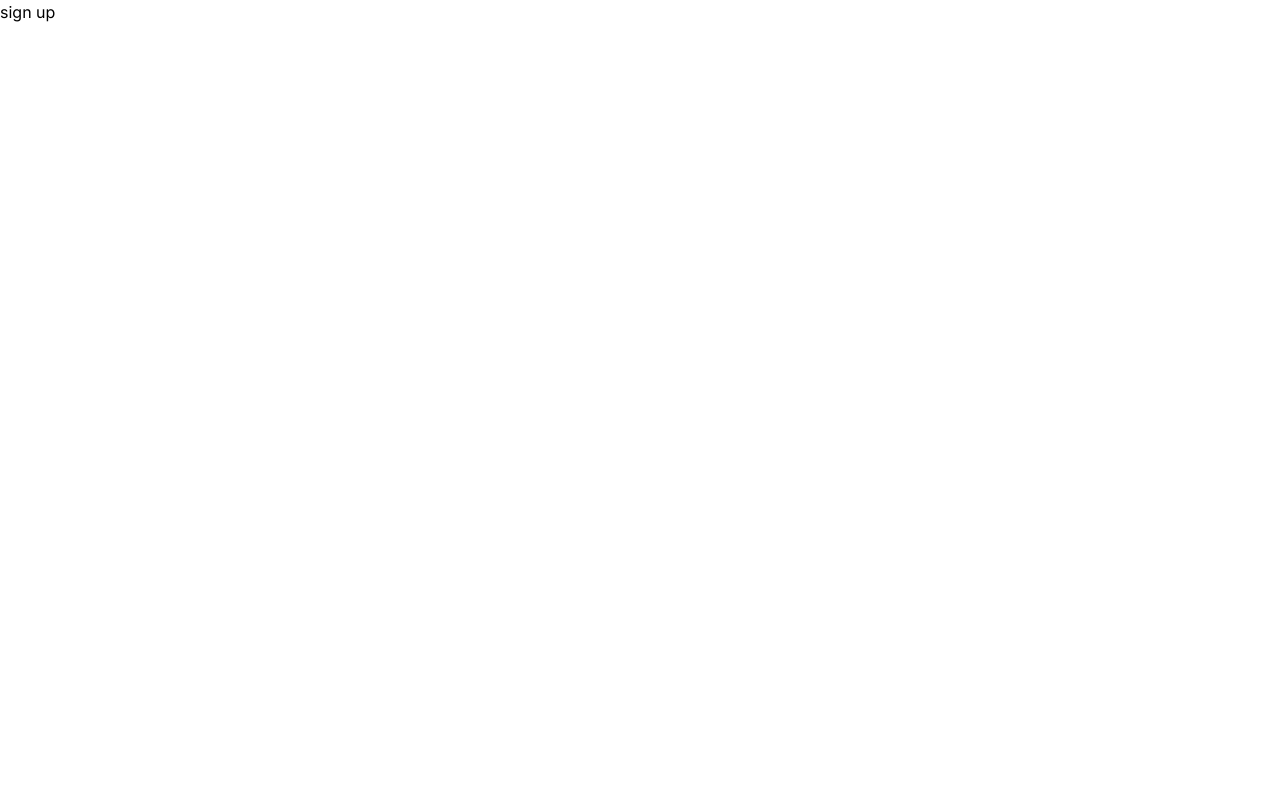
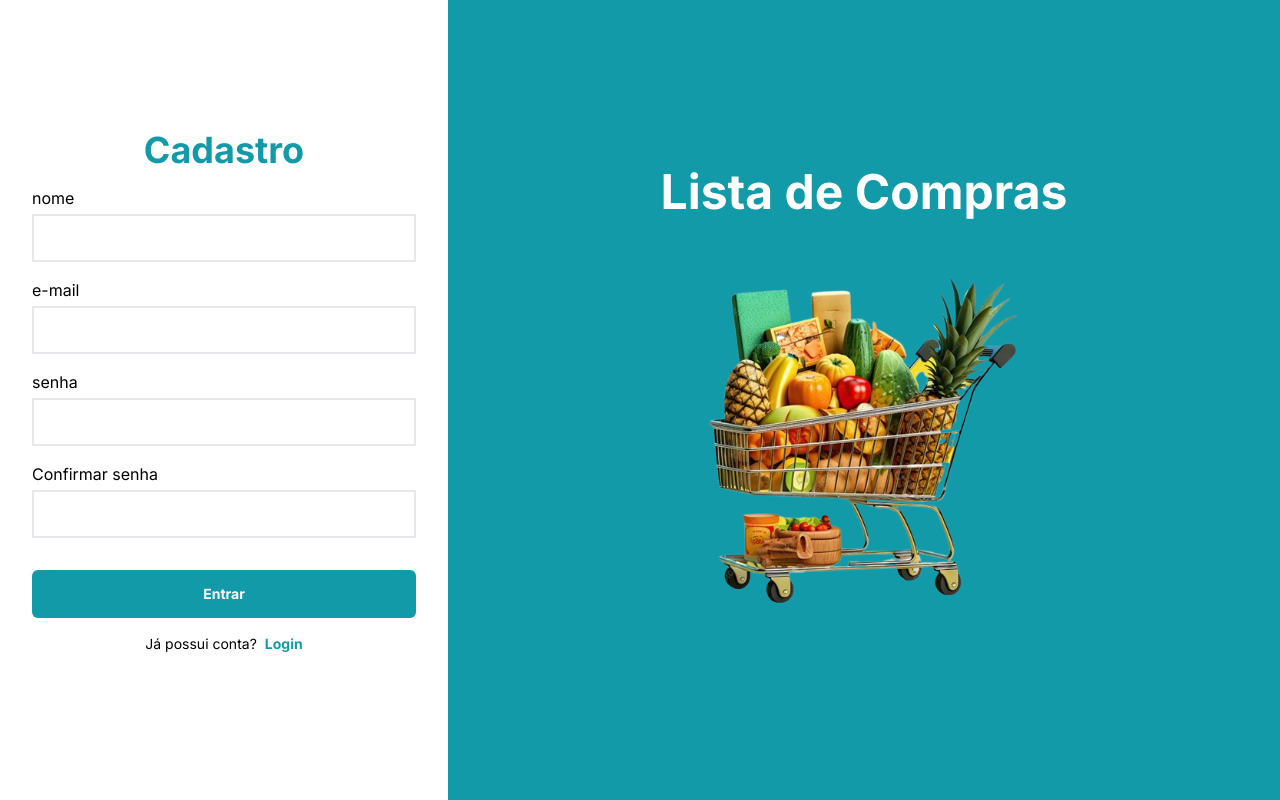
Before and after one commit to joaonevescampos/lista-de-compras, a Next.js app in the folder frontend/: page /signup in a window 1280 px wide. Built offline with nearby package versions, Linux system fonts and the light colour scheme.

Commit message:
criando cadastro e login

```diff
--- a/frontend/src/app/page.tsx
+++ b/frontend/src/app/page.tsx
@@ -1,36 +1,71 @@
 import Image from "next/image";
 import comprasImg from "../assets/img/compras.png";
-import SignUp from "./signup/page";
 
 export default function Login() {
   return (
-    <main className="z-10 flex justify-between items-center w-screen h-screen m-auto">
-      <section className=" flex flex-col items-center gap-48 w-[35%]">
-          <form className="flex flex-col items-start">
-          <legend className="text-primaryColor font-bold text-4xl mb-4 text-center w-full">Login</legend>
-            <fieldset className="flex flex-col gap-4 bg-white p-8 rounded-2xl">
+    <>
+      <header className="bg-primaryColor p-8 xl:hidden">
+        <h1 className="text-white font-bold text-2xl text-left">
+          Lista de Compras
+        </h1>
+      </header>
+      <main className="flex xl:flex-row justify-between items-center w-screen h-screen m-auto">
+        <section className=" flex flex-col items-center gap-12 w-full xl:w-[35%]">
+          <form className="flex flex-col items-center p-4 w-full">
+            <legend className="text-primaryColor font-bold text-4xl mb-4 text-center w-full">
+              Login
+            </legend>
+            <fieldset className="flex flex-col gap-4 bg-white p-8 rounded-2xl w-full max-w-[500px]">
               <div className="flex flex-col">
-                <label htmlFor="email" className="text-base mb-1">e-mail</label>
-                <input type="text" id="email" className="border-2 border-gray-200 w-80 h-12 p-4" />
+                <label htmlFor="email" className="text-base mb-1">
+                  e-mail
+                </label>
+                <input
+                  type="text"
+                  id="email"
+                  className="border-2 border-gray-200 w-full h-12 p-4"
+                />
               </div>
               <div className="flex flex-col">
-                <label htmlFor="password" className="text-base mb-1">senha</label>
-                <input type="text" id="password" className="border-2 border-gray-200 w-80 h-12 p-4" />
-            </div>
-            <button type="submit" className="font-bold text-sm text-white bg-primaryColor py-2 rounded-md h-12 mt-8">Entrar</button>
-            <div className="flex gap-2 items-center justify-center">
-              <span className="text-sm text-center">Não possui conta?</span>
-                <a href="/signup" className="text-primaryColor font-bold text-sm">
+                <label htmlFor="password" className="text-base mb-1">
+                  senha
+                </label>
+                <input
+                  type="text"
+                  id="password"
+                  className="border-2 border-gray-200 w-full h-12 p-4"
+                />
+              </div>
+              <button
+                type="submit"
+                className="font-bold text-sm text-white bg-primaryColor py-2 rounded-md h-12 mt-8"
+              >
+                Entrar
+              </button>
+              <div className="flex gap-2 items-center justify-center">
+                <span className="text-sm text-center">Não possui conta?</span>
+                <a
+                  href="/signup"
+                  className="text-primaryColor font-bold text-sm"
+                >
                   Criar aqui
                 </a>
-            </div>
+              </div>
             </fieldset>
           </form>
         </section>
-        <section className="bg-primaryColor w-[65%] h-full flex items-center flex-col justify-center">
-          <h1 className="text-white font-bold text-5xl text-left">Lista de Compras</h1>
-          <Image src={comprasImg} width={400} alt="compras" className="mt-8"/>
+        <section className="bg-primaryColor w-full xl:w-[65%] h-full xl:flex items-center flex-col justify-center hidden">
+          <h1 className="text-white font-bold text-5xl text-left">
+            Lista de Compras
+          </h1>
+          <Image
+            src={comprasImg}
+            width={400}
+            alt="compras"
+            className="mt-8 w-72 xl:w-96"
+          />
         </section>
-    </main>
+      </main>
+    </>
   );
 }
--- a/frontend/src/app/signup/page.tsx
+++ b/frontend/src/app/signup/page.tsx
@@ -1,7 +1,88 @@
-const SignUp = () => {
-    return (
-        <main>sign up</main>
-     );
+import Image from "next/image";
+import comprasImg from "../../assets/img/compras.png";
+
+export default function SignUp() {
+  return (
+    <>
+      <header className="bg-primaryColor p-8 xl:hidden">
+        <h1 className="text-white font-bold text-2xl text-left">
+          Lista de Compras
+        </h1>
+      </header>
+      <main className="flex xl:flex-row justify-between items-center w-screen h-screen m-auto">
+        <section className=" flex flex-col items-center gap-48 w-full xl:w-[35%]">
+          <form className="flex flex-col items-center p-4 w-full">
+            <legend className="text-primaryColor font-bold text-3xl xl:text-4xl text-center w-full">
+              Cadastro
+            </legend>
+            <fieldset className="flex flex-col gap-4 bg-white p-4 rounded-2xl w-full max-w-[500px]">
+              <div className="flex flex-col">
+                <label htmlFor="email" className="text-base mb-1">
+                  nome
+                </label>
+                <input
+                  type="text"
+                  id="email"
+                  className="border-2 border-gray-200 w-full h-12 p-4"
+                />
+              </div>
+              <div className="flex flex-col">
+                <label htmlFor="email" className="text-base mb-1">
+                  e-mail
+                </label>
+                <input
+                  type="email"
+                  id="email"
+                  className="border-2 border-gray-200 w-full h-12 p-4"
+                />
+              </div>
+              <div className="flex flex-col">
+                <label htmlFor="password" className="text-base mb-1">
+                  senha
+                </label>
+                <input
+                  type="password"
+                  id="password"
+                  className="border-2 border-gray-200 w-full h-12 p-4"
+                />
+              </div>
+              <div className="flex flex-col">
+                <label htmlFor="password" className="text-base mb-1">
+                  Confirmar senha
+                </label>
+                <input
+                  type="password"
+                  id="password"
+                  className="border-2 border-gray-200 w-full h-12 p-4"
+                />
+              </div>
+              <button
+                type="submit"
+                className="font-bold text-sm text-white bg-primaryColor py-2 rounded-md h-12 mt-4"
+              >
+                Entrar
+              </button>
+              <div className="flex gap-2 items-center justify-center">
+                <span className="text-sm text-center">Já possui conta?</span>
+                <a href="/" className="text-primaryColor font-bold text-sm">
+                  Login
+                </a>
+              </div>
+            </fieldset>
+          </form>
+        </section>
+        <section className="bg-primaryColor w-full xl:w-[65%] h-full items-center flex-col justify-center hidden xl:flex">
+          <h1 className="text-white font-bold text-4xl xl:text-5xl text-left">
+            Lista de Compras
+          </h1>
+          <Image
+            src={comprasImg}
+            width={400}
+            alt="compras"
+            className="mt-4 xl:mt-8 w-52 xl:w-96"
+          />
+        </section>
+      </main>
+    </>
+  );
 }
-
-export default SignUp;
```
